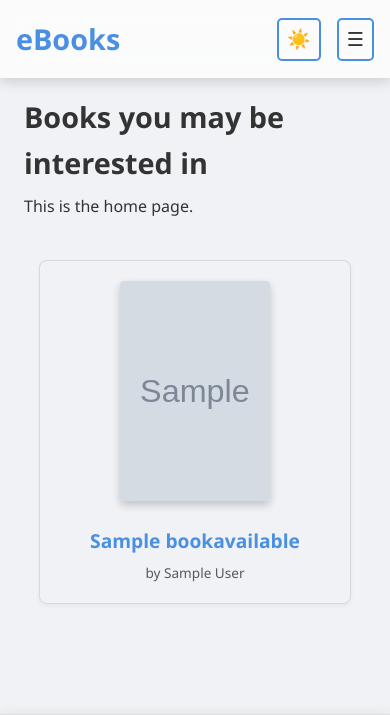
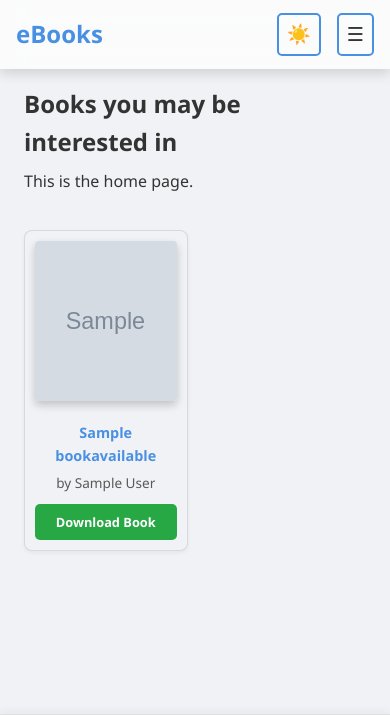
Before and after one commit to Hemedi18/e-books-supply, a Django app: page / in a window 390 px wide. Shown: the top 715 px of the page. Run offline with Django 4.2, Linux system fonts and the light colour scheme; tables that the repository leaves empty hold one stand-in row (values such as "Sample post"); grey boxes marked "Sample" are stand-in pictures.

Commit message:
adding download button andchanging mobile layouh and header

```diff
--- a/books_app/static/css/style.css
+++ b/books_app/static/css/style.css
@@ -239,14 +239,18 @@ a:hover {
     main.container h1 {
         margin-top: 1rem;
         margin-bottom: 0.5rem;
-        font-size: 1.8rem;
+        font-size: 1.5rem; /* Smaller H1 on mobile */
     }
     main.container > p {
         margin-bottom: 1rem;
     }
 
     .header-inner {
-        padding: 1rem 1rem;
+        padding: 0.8rem 1rem; /* Reduced header padding */
+    }
+
+    .brand {
+        font-size: 1.5rem; /* Smaller brand/logo on mobile */
     }
 
     /* HAMBURGER: ONYESHA KWENYE SIMU */
@@ -300,24 +304,6 @@ a:hover {
         display: none; /* Ondoa underline animation kwenye simu */
     }
 
-    /* Adjust book grid for two columns on mobile */
-    .book-grid {
-        grid-template-columns: repeat(auto-fill, minmax(140px, 1fr));
-        gap: 15px; /* Reduce gap for smaller screens */
-        padding: 20px 15px; /* Add side padding */
-    }
-}
-
-/* --- NEW BOOK GRID LAYOUT STYLES --- */
-
-/* Grid container for the books */
-.book-grid {
-    display: grid;
-    /* Default to 2 columns for wider screens, adjusting the gap */
-    grid-template-columns: repeat(auto-fit, minmax(250px, 1fr));
-    gap: 30px;
-    margin-top: 20px;
-    animation: fadeInUp 0.8s ease-out;
 }
 
 /* Forces 1 column on very small mobile screens for better readability */
@@ -326,6 +312,66 @@ a:hover {
         grid-template-columns: 1fr;
     }
 }
+
+/* --- BOOK GRID & CARD STYLES --- */
+
+.book-grid {
+    display: grid;
+    /* Default to larger cards for desktop */
+    grid-template-columns: repeat(auto-fit, minmax(220px, 1fr));
+    gap: 25px;
+    margin-top: 20px;
+    animation: fadeInUp 0.8s ease-out;
+}
+
+.book-item {
+    display: flex;
+    flex-direction: column;
+    align-items: center;
+    padding: 15px;
+    border: 1px solid var(--border-color);
+    border-radius: 8px;
+    background: var(--background-color);
+    box-shadow: 0 2px 4px rgba(0,0,0,0.05);
+    transition: all 0.3s;
+    text-align: center;
+}
+
+.book-item:hover {
+    box-shadow: 0 4px 12px rgba(0, 0, 0, 0.1);
+    transform: translateY(-2px);
+}
+
+.book-cover {
+    width: 150px;
+    height: 220px;
+    object-fit: cover;
+    margin-bottom: 15px;
+    border-radius: 4px;
+    box-shadow: 0 4px 8px rgba(0,0,0,0.2);
+}
+
+.book-details {
+    width: 100%;
+    padding-top: 10px;
+    flex-grow: 1; /* Allows details to fill space */
+}
+
+.book-details h2 {
+    font-size: 1.1em;
+    margin: 0 0 5px 0;
+    color: var(--primary-color);
+}
+
+.book-details p {
+    margin: 0;
+    font-size: 0.85em;
+    color: var(--text-color);
+    opacity: 0.8;
+}
+
+
+/* --- DOWNLOAD BUTTON STYLES --- */
 
 .book-item {
     /* Grid item styling for the card effect */
@@ -346,29 +392,50 @@ a:hover {
     transform: translateY(-2px);
 }
 
-.book-cover {
-    width: 150px; /* Larger image for card view */
-    height: 220px;
-    object-fit: cover;
-    margin-bottom: 15px;
-    border-radius: 4px;
-    box-shadow: 0 4px 8px rgba(0,0,0,0.2);
+.download-button {
+    display: inline-block;
+    width: 100%;
+    margin-top: 15px;
+    padding: 10px 15px;
+    background-color: #28a745;
+    color: white !important;
+    text-align: center;
+    font-weight: bold;
+    border-radius: 5px;
+    text-decoration: none;
+    transition: background-color 0.3s ease, transform 0.2s ease;
 }
 
-.book-details {
-    width: 100%;
-    padding-top: 10px;
+.download-button:hover {
+    background-color: #218838;
+    transform: translateY(-1px);
 }
 
-.book-details h2 {
-    font-size: 1.2em;
-    margin: 0 0 5px 0;
-    color: var(--primary-color);
+/* --- MOBILE OVERRIDE FOR 2x2 GRID --- */
+@media (max-width: 768px) {
+    .book-grid {
+        grid-template-columns: repeat(2, 1fr); /* Force 2 columns */
+        gap: 15px;
+        padding: 15px 0;
+    }
+
+    .book-item {
+        padding: 10px;
+    }
+
+    .book-cover {
+        width: 100%; /* Make cover responsive to card width */
+        height: 160px; /* Set a fixed compact height */
+        margin-bottom: 10px;
+    }
+
+    .book-details h2 {
+        font-size: 0.9em;
+    }
+
+    .download-button {
+        margin-top: 10px;
+        padding: 8px 10px;
+        font-size: 0.8em;
+    }
 }
-
-.book-details p {
-    margin: 0;
-    font-size: 0.85em;
-    color: var(--text-color);
-    opacity: 0.8;
-}
--- a/books_app/templates/books_app/home.html
+++ b/books_app/templates/books_app/home.html
@@ -24,7 +24,11 @@
                 <h2>{{ book.title }}</h2>
                 <p>by {{ book.author }}</p>
             </div>
-            <!-- You can add a request button here later if needed -->
+            <!-- Download button for the actual book file -->
+            {% if book.book_file %}
+                <a href="{{ book.book_file.url }}" class="download-button" download>Download Book</a>
+            {% endif %}
+
         </div>
     {% empty %}
         <p>No books are available at the moment.</p>
```
